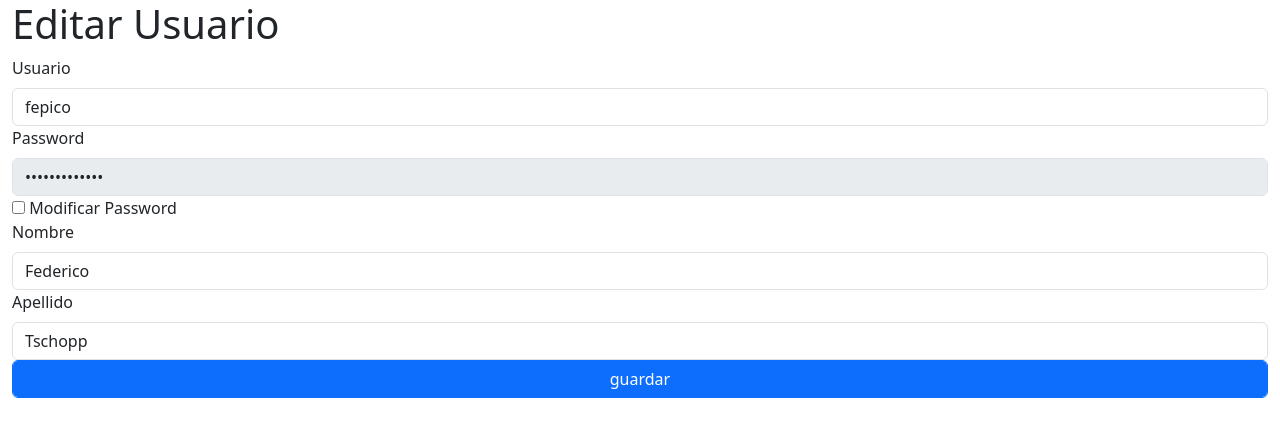
After one commit to jetahorse/tp_univ_lapampa, a PHP site: page /admin/ejemplo.html in a window 1280 px wide. The commit adds this page. Shown: the top 437 px of the page. Run offline with PHP 8.4, Linux system fonts and the light colour scheme.

Commit message:
quinto  commit funcionado aplicación - agregada funcionalidad editar usuario

```diff
--- /dev/null
+++ b/admin/ejemplo.html
@@ -0,0 +1,44 @@
+<!DOCTYPE html>
+    <html lang="es">
+        <head>
+            <meta charset="UTF-8">
+            <meta name="viewport" content="width=device-width, initial-scale=1.0">
+            <link href="../lib/bootstrap-5.3.2/css/bootstrap.min.css" rel="stylesheet">
+            <script src="../lib/bootstrap-5.3.2/js/bootstrap.bundle.min.js"></script>
+            <title>Editar Usuario</title>
+
+        </head>
+        <body>
+            <div class="container-fluid">
+                <h1>Editar Usuario</h1>
+                <form action="editar_usuario_guardar.php?id_usuario=2" method="post">
+                    <div class="mb-3">
+                        <label for="usuario" class="form-label">Usuario</label>
+                        <input type="text" class="form-control" id="usuario" name="usuario" value="fepico" placeholder="Usuario" required>
+                        <label for="usuario" class="form-label">Password</label>
+                        <input type="password" class="form-control" id="password" name="password" value="FeWYVsqDHWNTg" required disabled>
+                        <input type="checkbox" id="password_modificar" name="password_modificar">
+                        <label for="password_modificar">Modificar Password</label>
+                        <script>
+                            // Obtén el checkbox y el campo de contraseña por su ID
+                            var checkbox = document.getElementById("password_modificar"); // Debes usar comillas
+                            var contrasena = document.getElementById("password"); // Debes usar comillas
+
+                            // Agrega un event listener al checkbox para habilitar/deshabilitar el campo de contraseña
+                            checkbox.addEventListener("click", function() {
+                                contrasena.disabled = checkbox.checked;
+                            });
+                        </script>
+
+                        <br>
+                        <label for="usuario" class="form-label">Nombre</label>
+                        <input type="text" class="form-control" id="nombre" name="nombre" value="Federico" placeholder="Nombre" required>
+                        <label for="usuario" class="form-label">Apellido</label>
+                        <input type="text" class="form-control" id="apellido" name="apellido" value="Tschopp" placeholder="Apellido" required>
+                        <input type="submit" class="form-control btn btn-primary" value="guardar" name="guardar">
+                    </div>
+                </form>
+            </div>
+
+        </body>
+    </html>
```
Also changed, not shown: admin/editar_usuario_guardar.php (+6 -6 lines), admin/usuario_editar.php (+14 -3 lines), 1 other file.
